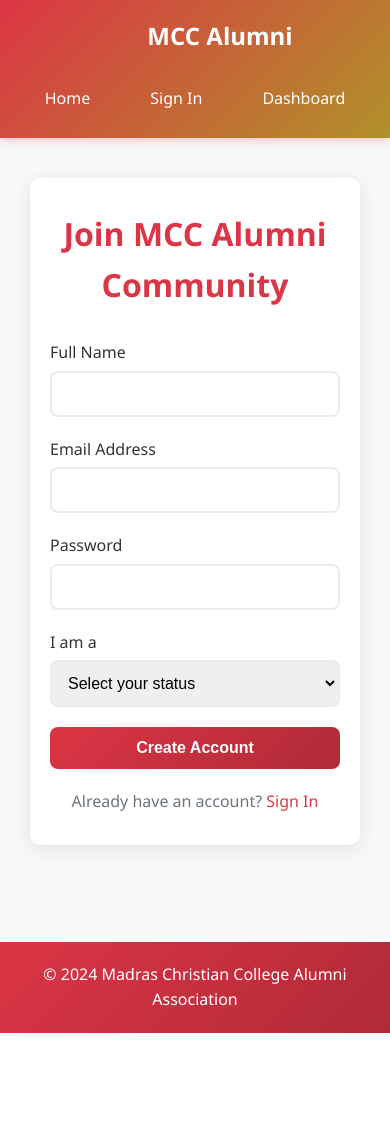
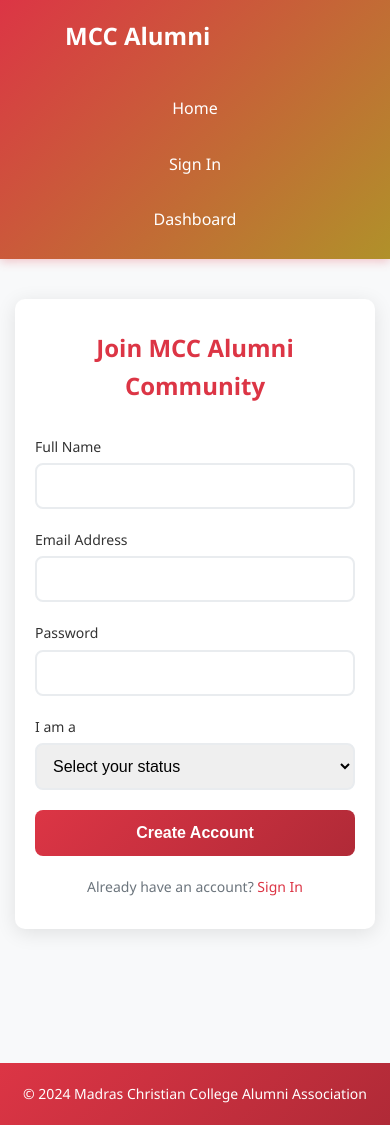
Before and after one commit to Rishabh-79/alum-platform, a Flask app: page /signup in a window 390 px wide. Before the commit the page ends 1033 px from the top, so only its background shows below. Run offline with Flask 3, Linux system fonts and the light colour scheme.

Commit message:
Made Mobile friendly

```diff
--- a/app.py
+++ b/app.py
@@ -9,7 +9,7 @@
 
 app = Flask(__name__, instance_path=instance_dir)
 app.config['SECRET_KEY'] = 'mcc_alumni_secret_key_2024_enhanced'
-app.config['SQLALCHEMY_DATABASE_URI'] = 'postgresql://alumdb_user:8NmV4lDlf7XrBoYL66rpxYxllRjYIbdz@dpg-d3cfo7a4d50c73ch2v90-a/alumdb'
+app.config['SQLALCHEMY_DATABASE_URI'] = 'sqlite:///test.db'
 app.config['SQLALCHEMY_TRACK_MODIFICATIONS'] = False
 
 db = SQLAlchemy(app)
--- a/static/css/style.css
+++ b/static/css/style.css
@@ -501,3 +501,107 @@
 .fade-in {
     animation: fadeIn 0.6s ease-out;
 }
+
+
+/* Mobile responsiveness addon */
+
+/* For devices with width up to 768px (tablets and smaller) */
+@media (max-width: 768px) {
+  body {
+    font-size: 16px;
+  }
+
+  .nav {
+    flex-direction: column;
+    align-items: stretch;
+  }
+
+  .nav-links {
+    flex-direction: column;
+    gap: 10px;
+    margin-top: 10px;
+  }
+
+  .nav-links a {
+    padding: 12px;
+    text-align: center;
+  }
+
+  .container {
+    padding: 0 15px;
+  }
+
+  .hero {
+    padding: 60px 20px;
+    font-size: 0.9rem;
+  }
+
+  .hero h1 {
+    font-size: 2rem;
+  }
+
+  .btn {
+    width: 100%;
+    padding: 14px 0;
+  }
+
+  .posts-grid {
+    grid-template-columns: 1fr;
+  }
+
+  .dashboard-header {
+    flex-direction: column;
+    align-items: center;
+    gap: 15px;
+  }
+
+  .form-container {
+    width: 100%;
+    margin: 0 auto;
+  }
+}
+
+/* For devices with width up to 480px (mobile phones) */
+@media (max-width: 480px) {
+  body {
+    font-size: 14px;
+  }
+
+  .nav-links a {
+    font-size: 1rem;
+    padding: 10px 0;
+  }
+
+  .hero h1 {
+    font-size: 1.6rem;
+  }
+
+  .form-title {
+    font-size: 1.5rem;
+  }
+
+  .post-content, .comments-section {
+    padding: 20px 10px;
+  }
+
+  .comment-form textarea, .form-control {
+    font-size: 1rem;
+  }
+
+  .post-title {
+    font-size: 1.2rem;
+  }
+
+  .post-description {
+    font-size: 1rem;
+  }
+
+  .dashboard-title {
+    font-size: 1.7rem;
+  }
+
+  /* Make buttons full width on mobile */
+  .btn-full {
+    width: 100% !important;
+  }
+}
```
